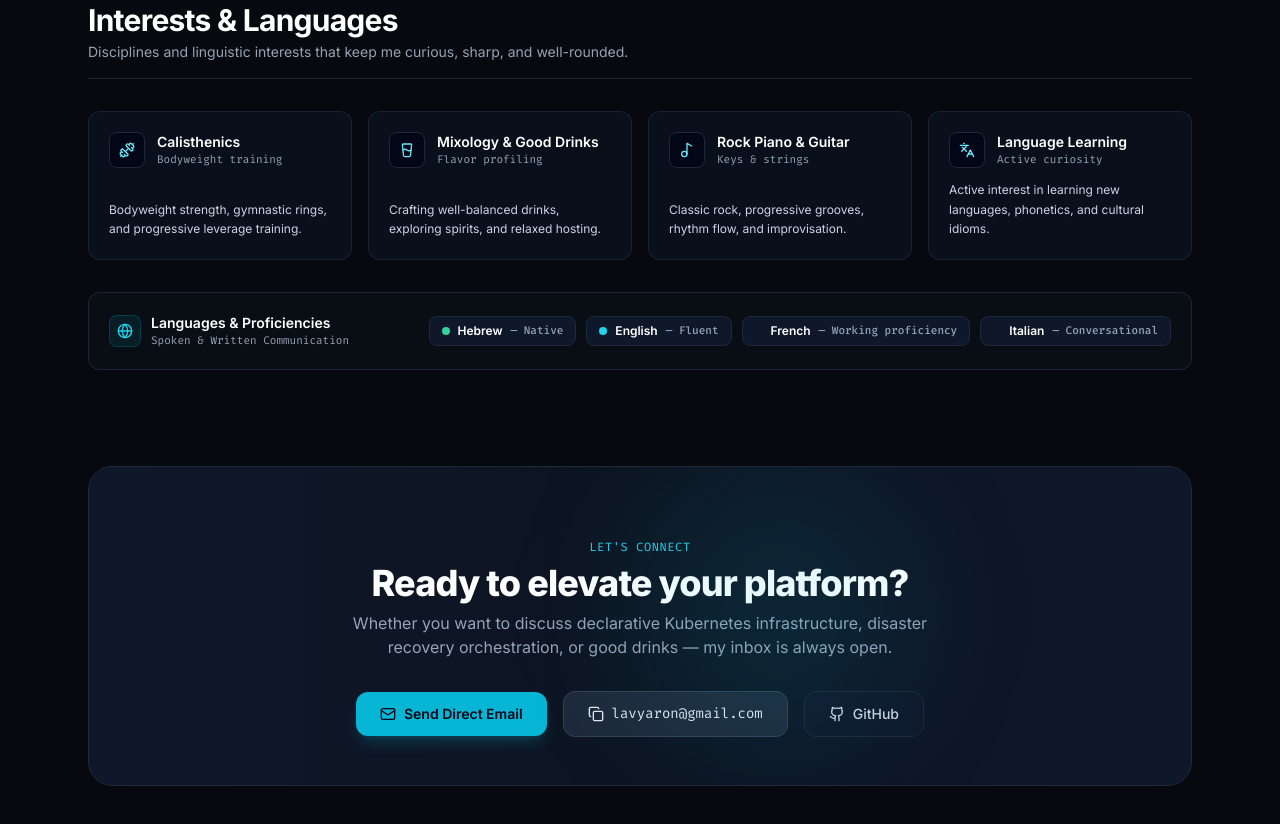
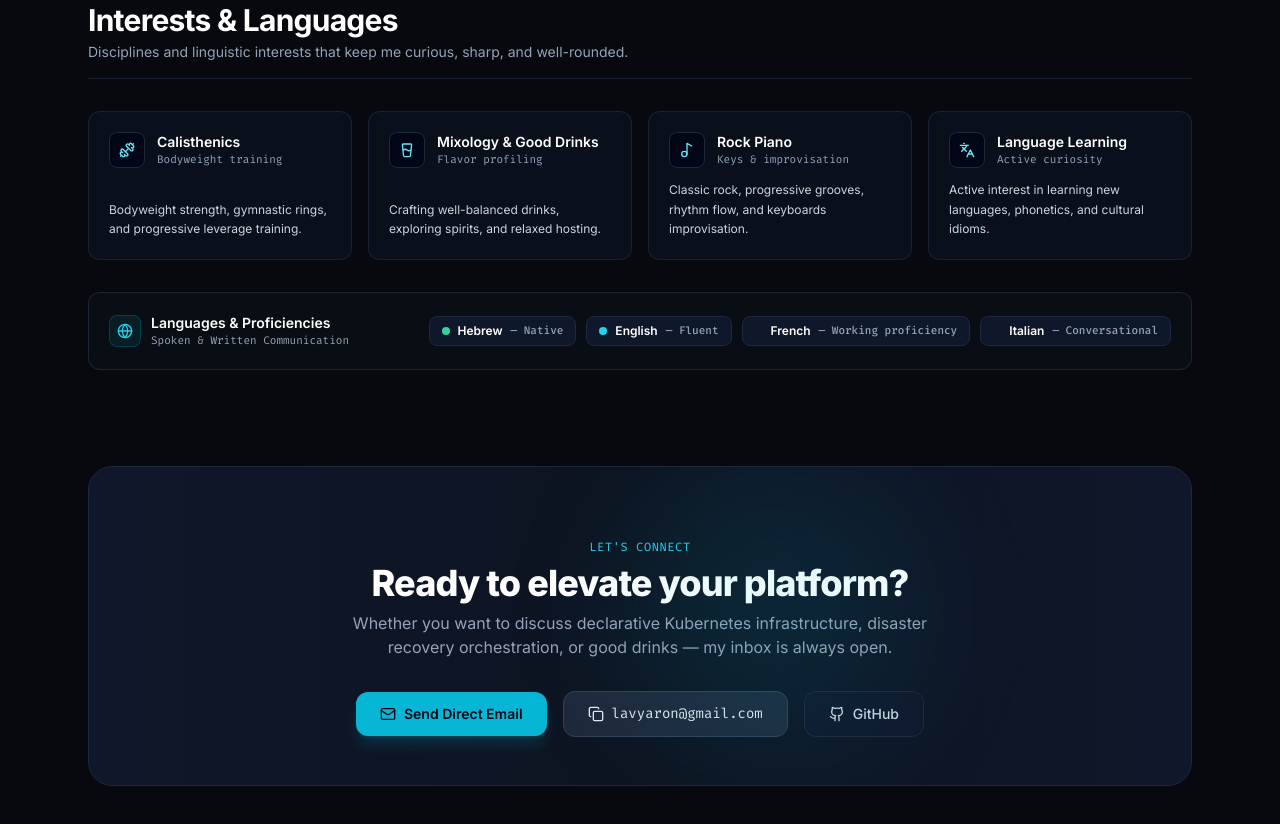
Before and after one commit to YaronL16/Web, a React (Vite) app: page / in a window 1280 px wide. Shown: the part 3040-3864 px from the top of the page. Built offline with nearby package versions, Linux system fonts and the light colour scheme.

Commit message:
fix: update music hobby to Rock Piano and remove guitar reference

```diff
--- a/portfolio.config.js
+++ b/portfolio.config.js
@@ -27,7 +27,7 @@ export const portfolioConfig = {
     education: "B.Sc. Computer Science Student",
     email: "lavyaron@gmail.com",
     github: "https://github.com/YaronL16",
-    linkedin: "https://www.linkedin.com/in/yaron-lavi/",
+    linkedin: "https://www.linkedin.com/in/yaron-lavi16/",
     statusBadge: "DevOps & Platform Engineer • B.Sc. Computer Science Student",
     headline: "Architecting resilient, declarative cloud-native platforms.",
     bio: "Specializing in Kubernetes, OpenShift, GitOps, and policy-driven distributed systems. Bridging developer velocity with high-assurance platform reliability, disaster recovery automation, and telemetry.",
@@ -202,11 +202,11 @@ Status : Open to platform & infrastructure engineering conversations`,
       description: "Crafting well-balanced drinks, exploring spirits, and relaxed hosting.",
     },
     {
-      title: "Rock Piano & Guitar",
-      tagline: "Keys & strings",
+      title: "Rock Piano",
+      tagline: "Keys & improvisation",
       iconName: "Music2",
       accent: "from-emerald-500/20 to-teal-500/10 border-emerald-500/30",
-      description: "Classic rock, progressive grooves, rhythm flow, and improvisation.",
+      description: "Classic rock, progressive grooves, rhythm flow, and keyboards improvisation.",
     },
     {
       title: "Language Learning",
```
Also changed, not shown: specs/01-product-spec.md (+1 -1 lines), specs/05-tasks-and-roadmap.md (+4 -0 lines), .agents/skills/yaron-profile-sync/SKILL.md (added), 1 other file (tests, documents, lock files or other folders).
